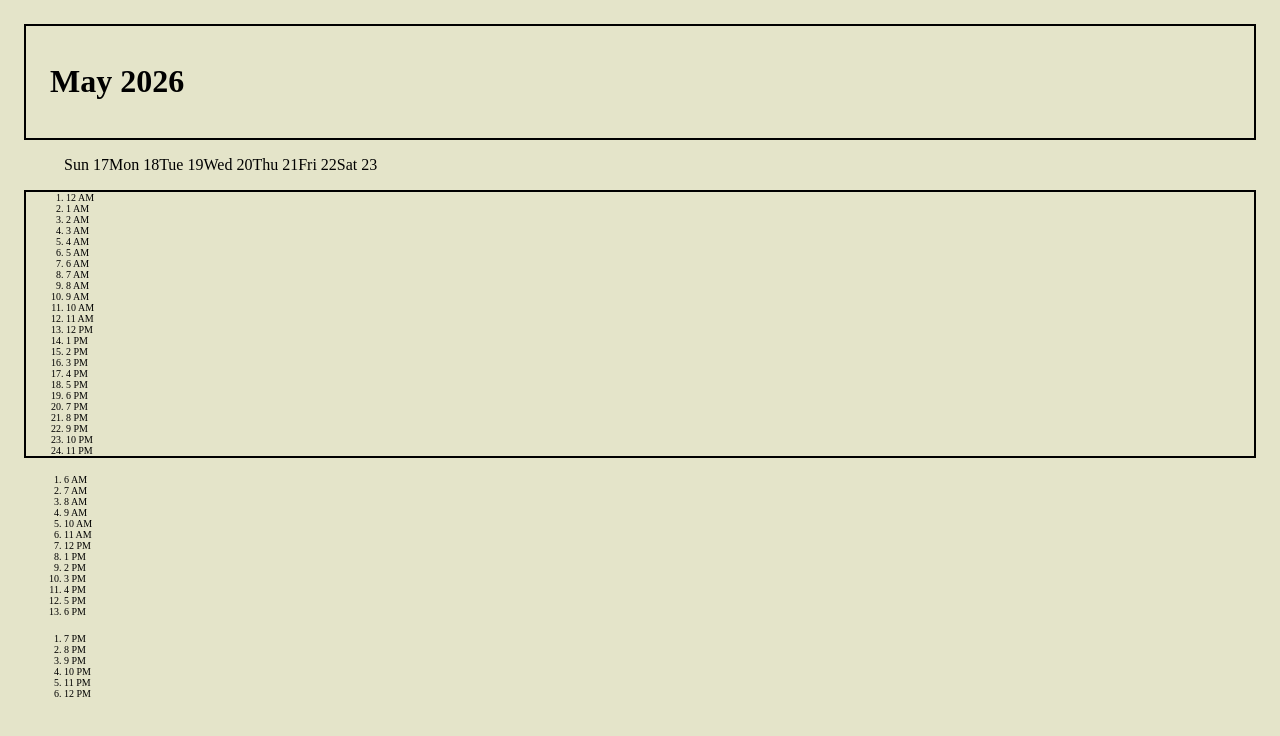
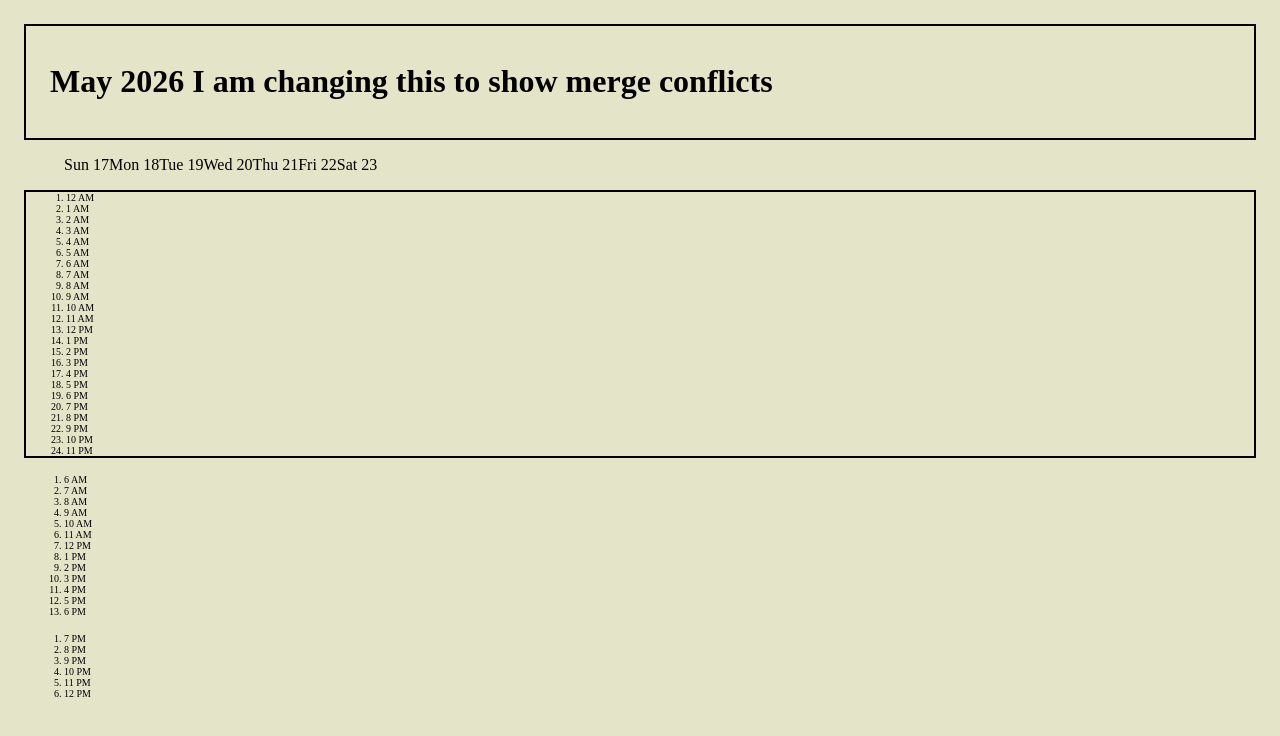
Before and after one commit to abisanti-nw/prog2-website, a plain HTML site: page index.html in a window 1280 px wide. Drawn offline with Linux system fonts and the light colour scheme.

Commit message:
Update index.html

```diff
--- a/index.html
+++ b/index.html
@@ -12,7 +12,7 @@
         <div id="week-view">
             <header>
                 <h1>
-                    May 2026
+                   May 2026 I am changing this to show merge conflicts
                 </h1>
             </header>
 
```
